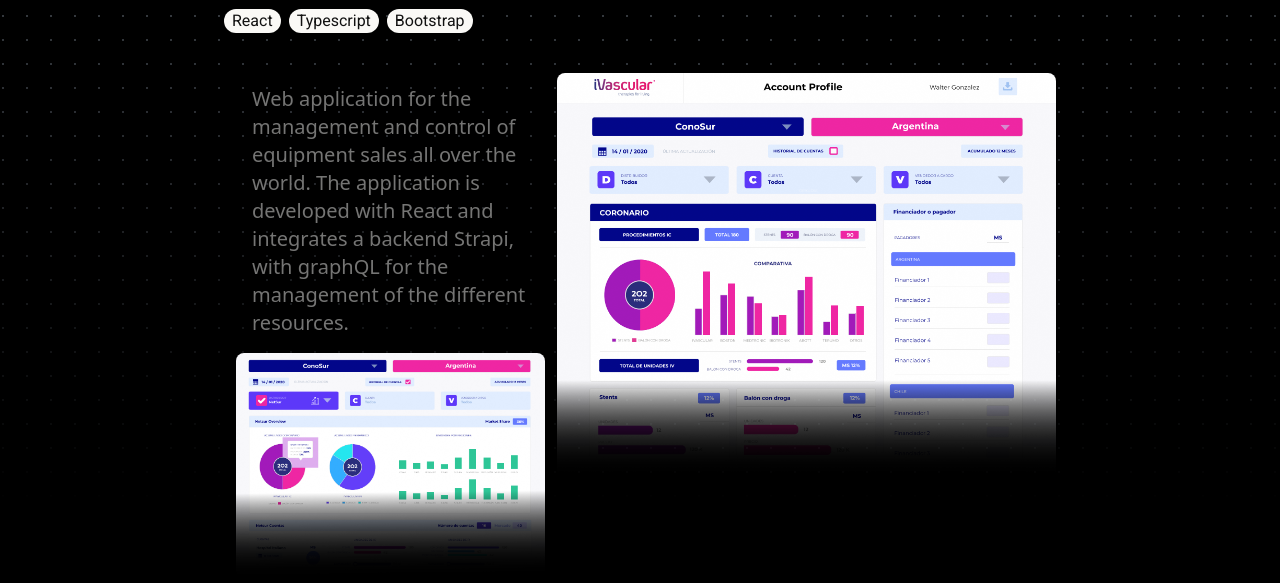
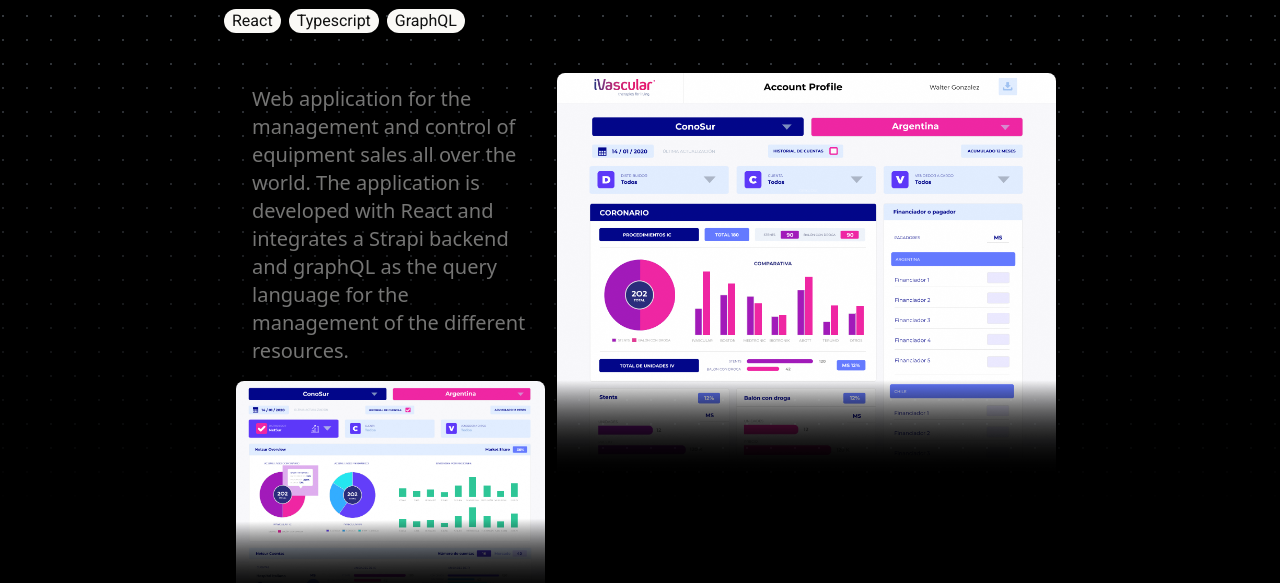
Before and after one commit to emikinder/portf0lio, an Astro site: page /projects/ivascular in a window 1280 px wide. Shown: the part 251-834 px from the top of the page. Built offline with nearby package versions, Linux system fonts and the light colour scheme; Astro itself is replaced by a stand-in of ours.

Commit message:
no-ticket/update-texts

```diff
--- a/src/data/projects.json
+++ b/src/data/projects.json
@@ -4,7 +4,7 @@
             "title": "Sares",
             "subtitle": "Digital art.",
             "description": "NFT art gallery website for a digital artist. Minimalist. Clean. Simple.",
-            "link": "https://artssec.netlify.app/",
+            "link": "https://sares-web.netlify.app/",
             "techs": ["Astro", "React", "Contentful"],
             "color": 1
         },
@@ -29,7 +29,7 @@
             "title": "iVascular",
             "subtitle": "Medical devices and therapies.",
             "description": "Dashboard for a medical devices company. Manage your patients, devices and therapies.",
-            "techs": ["React", "Typescript", "Bootstrap"],
+            "techs": ["React", "Typescript", "GraphQL"],
             "color": 4
         },
         {
--- a/src/pages/projects/ivascular.astro
+++ b/src/pages/projects/ivascular.astro
@@ -34,8 +34,9 @@ const project = projects.find((project) => project.title === "iVascular");
                                 Web application for the management and control
                                 of equipment sales all over the world. The
                                 application is developed with React and
-                                integrates a backend Strapi, with graphQL for
-                                the management of the different resources.
+                                integrates a Strapi backend and graphQL as the
+                                query language for the management of the
+                                different resources.
                             </p>
                         </div>
                         <div>
```
